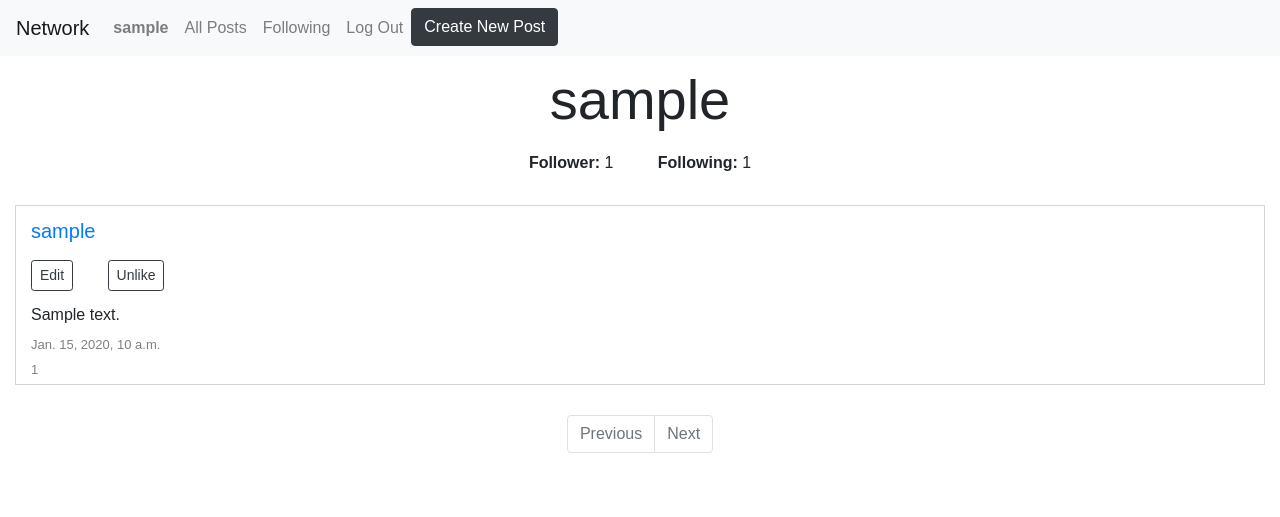
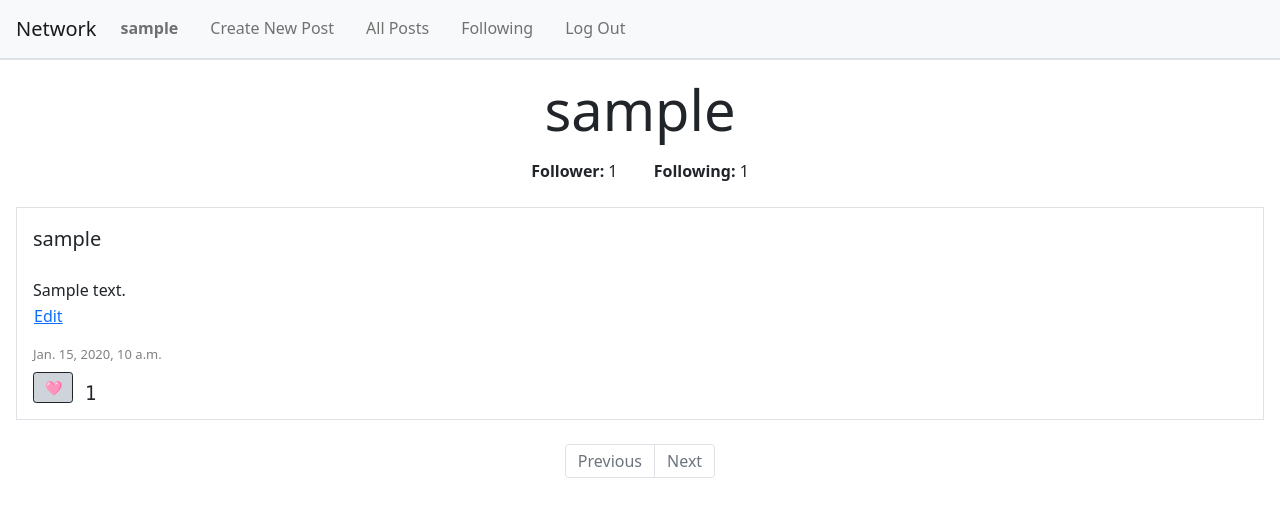
Before and after one commit to TahaFayyaz1/Network, a Django app: a page that uses project4/network/templates/network/user.html in a window 1280 px wide. Shown: the top 517 px of the page. Run offline with Django 3.2, Linux system fonts and the light colour scheme; a user stored in the database is signed in; tables that the repository leaves empty hold one stand-in row (values such as "Sample post"); some libraries are stand-ins or nearby versions.

Commit message:
CS50 | Network | Project 4 | Final Submission

```diff
--- a/project4/network/forms.py
+++ b/project4/network/forms.py
@@ -5,7 +5,7 @@ from .models import Post, Following
 class PostForm(forms.ModelForm):
     description = forms.CharField(
         widget=forms.Textarea(
-            attrs={"class": "form-control", "placeholder": "Add Post..."}
+            attrs={"class": "form-control ml-3 mr-3", "placeholder": "Add Post..."}
         ),
         label="",
     )
--- a/project4/network/static/network/edit.js
+++ b/project4/network/static/network/edit.js
@@ -1,6 +1,7 @@
 document.addEventListener("DOMContentLoaded", () => {
   document.querySelectorAll("#edit-button").forEach((button) => {
     button.onclick = () => {
+      window.scrollTo(0, 0);
       history.pushState({}, "", "editpost");
       fetch(`/edit/${button.value}`)
         .then((response) => response.json())
@@ -19,8 +20,8 @@ document.addEventListener("DOMContentLoaded", () => {
           const submitbutton = document.createElement("button");
           editarea.innerHTML = data.description;
           submitbutton.innerHTML = "Save Changes";
-          editarea.className = "form-control";
-          submitbutton.className = "btn btn-outline-dark";
+          editarea.className = "form-control mt-4";
+          submitbutton.className = "btn btn-outline-dark mt-3";
           document.getElementById("edit-div").append(editarea);
           document.getElementById("edit-div").append(submitbutton);
 
--- a/project4/network/static/network/likes.js
+++ b/project4/network/static/network/likes.js
@@ -12,9 +12,9 @@ document.addEventListener("DOMContentLoaded", () => {
       .then((data) => {
         for (let i = 0; i < data.length; i++) {
           if (button.dataset.user == data[i].user_id) {
-            button.innerHTML = "Unlike";
+            button.innerHTML = "🩷";
           } else {
-            button.innerHTML = "Like";
+            button.innerHTML = "♡";
           }
         }
         button.onclick = () => {
@@ -22,12 +22,12 @@ document.addEventListener("DOMContentLoaded", () => {
           likep = document.querySelector(
             `#post-likes-${button.dataset.postid}`
           );
-          if (button.innerHTML === "Like") {
-            button.innerHTML = "Unlike";
+          if (button.innerHTML === "♡") {
+            button.innerHTML = "🩷";
             does_user_like = true;
             likep.innerHTML = Number(likep.innerHTML) + 1;
           } else {
-            button.innerHTML = "Like";
+            button.innerHTML = "♡";
             does_user_like = false;
             likep.innerHTML = Number(likep.innerHTML) - 1;
           }
--- a/project4/network/static/network/styles.css
+++ b/project4/network/static/network/styles.css
@@ -1,35 +1,15 @@
-#newpost-button {
-  position: relative;
-  float: right;
-}
-
-#post-div {
-  border-style: solid;
-  border-width: thin;
-  border-color: lightgray;
-  margin: 30px 15px;
-  /* padding: 15px; */
-}
-
-#post-heading {
-  padding: 10px 15px;
-}
-
-#edit-button,
-#like-button {
-  margin: 4px 15px;
-}
-
-#post-div > p {
-  margin: 0;
-}
-
-#post-information,
-#post-information + p {
+#post-datetime-info {
   color: grey;
   font-weight: lighter;
   font-size: small;
-  padding: 0px 0px 5px 15px;
+}
+
+#post-likes-info {
+  font-family: Tahoma, Arial;
+}
+
+#edit-button {
+  padding: 0px;
 }
 
 body {
@@ -39,11 +19,3 @@ body {
 #profile-div {
   text-align: center;
 }
-
-#profile-div > span {
-  padding: 20px;
-}
-
-#profile-div > h2 {
-  padding: 10px;
-}
--- a/project4/network/templates/network/layout.html
+++ b/project4/network/templates/network/layout.html
@@ -14,24 +14,27 @@
       crossorigin="anonymous"
     />
     <link href="{% static 'network/styles.css' %}" rel="stylesheet" />
+    <link href="https://cdn.jsdelivr.net/npm/bootstrap@5.0.2/dist/css/bootstrap.min.css" rel="stylesheet" integrity="sha384-EVSTQN3/azprG1Anm3QDgpJLIm9Nao0Yz1ztcQTwFspd3yD65VohhpuuCOmLASjC" crossorigin="anonymous">
+    <script src="{% static 'network/newpost.js' %}"></script>
   </head>
   <body>
-    <nav class="navbar navbar-expand-lg navbar-light bg-light">
-      <a class="navbar-brand" href="#">Network</a>
+    <nav class="navbar navbar-expand-lg navbar-light bg-light border-bottom border-2 mb-3">
+      <a class="navbar-brand" href="">Network</a>
 
       <div>
-        <ul class="navbar-nav mr-auto">
-          {% if user.is_authenticated %}
+        <ul class="navbar-nav mr-auto nav-underline">
+          {% if request.user.is_authenticated %}
           <li class="nav-item">
-            <a class="nav-link" href="{% url 'user' request.user.username%}"
-              ><strong>{{ request.user.username }}</strong></a
-            >
+            <a class="nav-link" href="{% url 'user' request.user.username%}"><strong>{{ request.user.username }}</strong></a>
+          </li>
+          <li class="nav-item">
+            <a class="nav-link" id="newpost-button">Create New Post</a>
           </li>
           {% endif %}
           <li class="nav-item">
             <a class="nav-link" href="{% url 'index' %}">All Posts</a>
           </li>
-          {% if user.is_authenticated %}
+          {% if request.user.is_authenticated %}
           <li class="nav-item">
             <a class="nav-link" href="{% url 'following' %}">Following</a>
           </li>
@@ -47,26 +50,19 @@
           </li>
           {% endif %}
 
-          <li class="nav-item">
-            <script src="{% static 'network/newpost.js' %}"></script>
-              {% if user.is_authenticated %}
-                <button class="btn btn-dark" id="newpost-button">Create New Post</button>
-              {% endif %}
-          </li>
         </ul>
       </div>
     </nav>
-    <div id="newpost-div">
+    <div class="border-bottom border-2 mb-3" id="newpost-div">
       <form action="{% url 'index' %}" method="post">
-        <div class="input-group mb-3">
-          {% csrf_token %}
-          {{newpost_form}}
-          <input class="btn btn-outline-dark" type="submit" value="Post">
+        {% csrf_token %}
+        {{newpost_form}}
+        <div class="d-grid gap-2 col-6 mx-auto">
+          <input class="btn btn-dark mb-5 mt-3" type="submit" value="Post">
         </div>
       </form>
   </div>
 
-
-    <div class="body">{% block body %} {% endblock %}</div>
+  <div class="body">{% block body %} {% endblock %}</div>
   </body>
 </html>
--- a/project4/network/templates/network/postslayout.html
+++ b/project4/network/templates/network/postslayout.html
@@ -2,17 +2,17 @@
 <script src="{% static 'network/edit.js' %}"></script>
 <script src="{% static 'network/likes.js' %}"></script>
 
-<div id="edit-div"></div>
+<div class="ml-3 mr-3" id="edit-div"></div>
 
 <div id="posts-div">
     {% for post in posts %}
-        <div id="post-div">
-            <div id="post-heading"><a href="{% url 'user' post.user %}" class="lead" >{{post.user}}</a></div>
-            {% if request.user == post.user %}<button class="btn btn-outline-dark btn-sm" value="{{post.id}}" id="edit-button">Edit</button>{% endif %}
-            <button class="btn btn-outline-dark btn-sm" data-user="{{request.user.id}}"  data-postid="{{post.id}}" id="like-button">Like</button>
-            <p id="post-{{post.id}}" style="padding: 8px 15px;">{{post.description}}</p>
-            <p id="post-information">{{post.post_datetime}}</p>
-            <p class="post-likes" id="post-likes-{{post.id}}" data-id="{{post.id}}"></p>
+        <div class="border ml-3 mr-3 mt-4 mb-4">
+            <div class="mt-3 ml-3 mb-4"><a href="{% url 'user' post.user %}" class="link-dark link-underline-opacity-0 link-underline-opacity-75-hover" ><p class="lead mt-0 mb-0">{{post.user}}</p></a></div>
+            <p class="mb-0 ml-3" id="post-{{post.id}}">{{post.description}}</p>
+            {% if request.user == post.user %}<button class="btn btn-link ml-3" value="{{post.id}}" id="edit-button">Edit</button>{% endif %}
+            <p class="mb-2 mt-3 ml-3" id="post-datetime-info">{{post.post_datetime}}</p>
+            {% if request.user.is_authenticated %}<button class="btn btn-outline-dark bg-dark-subtle btn-sm ml-3 mb-3 mr-2" data-user="{{request.user.id}}" style="width: 40px;" data-postid="{{post.id}}" id="like-button">♡</button>
+            <span class="lead" id="post-likes-info"><span class="post-likes" id="post-likes-{{post.id}}" data-id="{{post.id}}"></span></span>{% endif %}
         </div>
     {% endfor %}
 
--- a/project4/network/templates/network/user.html
+++ b/project4/network/templates/network/user.html
@@ -4,18 +4,17 @@
 
 
 <div id="profile-div">
-    <h2 class="display-4">{{user.username}}</h2>
-    <span><strong>Follower: </strong>{{num_of_followers}}</span>
-    <span><strong>Following: </strong>{{num_of_following}}</span>
-    <br>
-    {% if user.is_authenticated and request.user != user %}
+    <h2 class="display-4 mb-3">{{user.username}}</h2>
+    <span class="mr-3"><strong>Follower: </strong>{{num_of_followers}}</span>
+    <span class="ml-3"><strong>Following: </strong>{{num_of_following}}</span>
+    {% if request.user.is_authenticated and request.user != user %}
         <form method="post">
             {% csrf_token %}
             {{following_form}}
             {%if not does_user_follow %}
-                <input class="btn btn-dark" type="submit" value="Follow">
+                <input class="btn btn-dark mt-3 mb-3" type="submit" value="Follow">
             {% else %}
-                <input class="btn btn-dark" type="submit" value="Unfollow">
+                <input class="btn btn-dark mt-3 mb-3" type="submit" value="Unfollow">
             {% endif %}
             <input type="hidden" name="following_user" value="{{user.username}}">
         </form>
--- a/project4/network/views.py
+++ b/project4/network/views.py
@@ -9,8 +9,7 @@ from django.utils import timezone
 from django.contrib.auth.decorators import login_required
 from django.core.paginator import Paginator
 import json
-from django.views.decorators.csrf import csrf_exempt, csrf_protect
-from django.core import serializers
+from django.views.decorators.csrf import csrf_protect
 
 
 def index(request):
@@ -36,7 +35,6 @@ def index(request):
 
 
 def user(request, userid):
-    # anonymus user
     try:
         user = User.objects.get(username=userid)
     except User.DoesNotExist:
@@ -48,14 +46,17 @@ def user(request, userid):
     num_of_followers = len(Following.objects.filter(following=user, follow=True))
     num_of_following = len(Following.objects.filter(user=user, follow=True))
 
-    try:
-        does_user_follow = Following.objects.get(
-            user=request.user, following=user
-        ).follow
-    except (Following.DoesNotExist, TypeError, ValueError):
+    if request.user.is_authenticated:
+        try:
+            does_user_follow = Following.objects.get(
+                user=request.user, following=user
+            ).follow
+        except (Following.DoesNotExist, TypeError, ValueError):
+            does_user_follow = False
+            f = Following(user=request.user, following=user)
+            f.save()
+    else:
         does_user_follow = False
-        f = Following(user=request.user, following=user)
-        f.save()
 
     if request.method == "POST":
         following_form = FollowingForm(request.POST)
```
